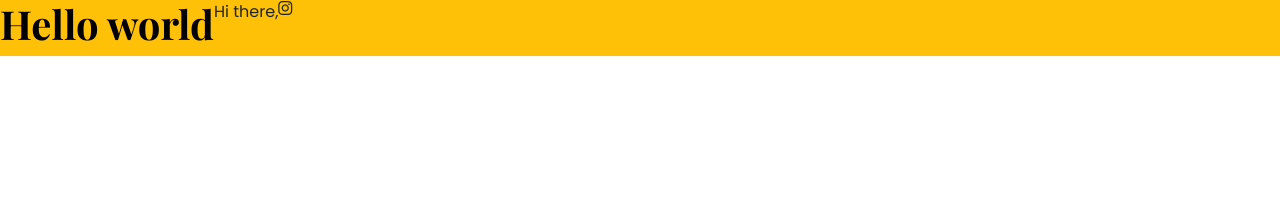
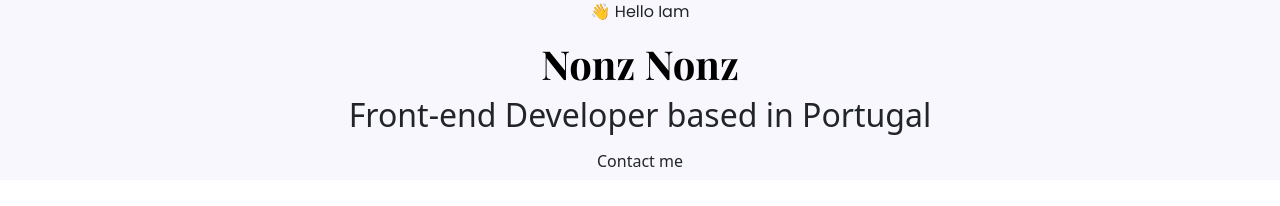
Before and after one commit to nonznonz/Newly-z, a plain HTML site: page index.html in a window 1280 px wide. Drawn offline with nearby package versions, Linux system fonts and the light colour scheme; a web font is replaced by a local one.

Commit message:
new html added

```diff
--- a/index.html
+++ b/index.html
@@ -19,11 +19,12 @@
     <title>Responsive-late</title>
 </head>
 <body>
-    <div class=" d-flex  bg-warning">
-    <h1>Hello world</h1>
-    <p >Hi there, </p>
-    <i class="fa-brands fa-instagram"></i>
-    </div>
 
+<div class="hero">
+    <p>👋 Hello Iam </p>
+    <h1>Nonz Nonz</h1>
+    <h2>Front-end Developer based in Portugal</h2>
+    <a href="#" class="btn btn-branding">Contact me</a>
+ </div>
 </body>
 </html>
--- a/styles/newlyz.css
+++ b/styles/newlyz.css
@@ -10,3 +10,8 @@ font-family: 'Poppins', sans-serif;
 font-weight: normal;
 
 }
+
+.hero{
+    background-color: #f9f7fe;
+    text-align: center;
+}
```
